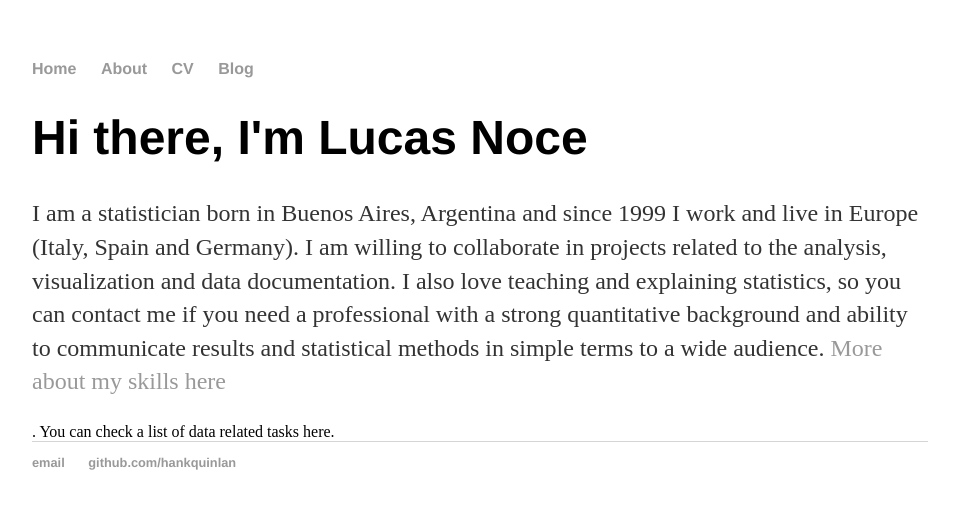
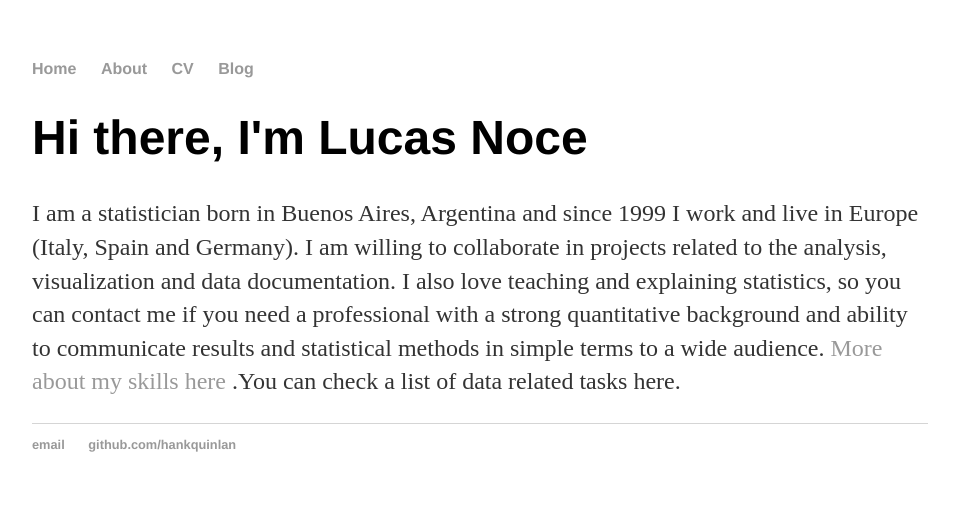
Before and after one commit to ltnoce/ltnoce.github.io, a Jekyll site: the page built from index.html, in a window 1280 px wide. Shown: the top 509 px of the page, without its empty margins (160-1119 px from the left). Built offline with Jekyll 4.4.1, drawn with Linux system fonts in a browser that asks for light colours; part of the change alters nothing that is shown.

```diff
--- a/index.html
+++ b/index.html
@@ -8,5 +8,5 @@ title: Lucas Noce, statistician
 		willing to collaborate in projects related to the analysis, visualization and data documentation. I also love
 		teaching and explaining statistics, so you can contact me if you need a professional with a strong quantitative
 		background and ability to communicate results and statistical methods in simple terms to a
-		wide audience. <a href="/about">More about my skills here</a></p>. You can check a list of data related tasks here.
+		wide audience. <a href="/about">More about my skills here</a> .You can check a list of data related tasks here.</p>
 </div><!-- /.blurb -->
```
